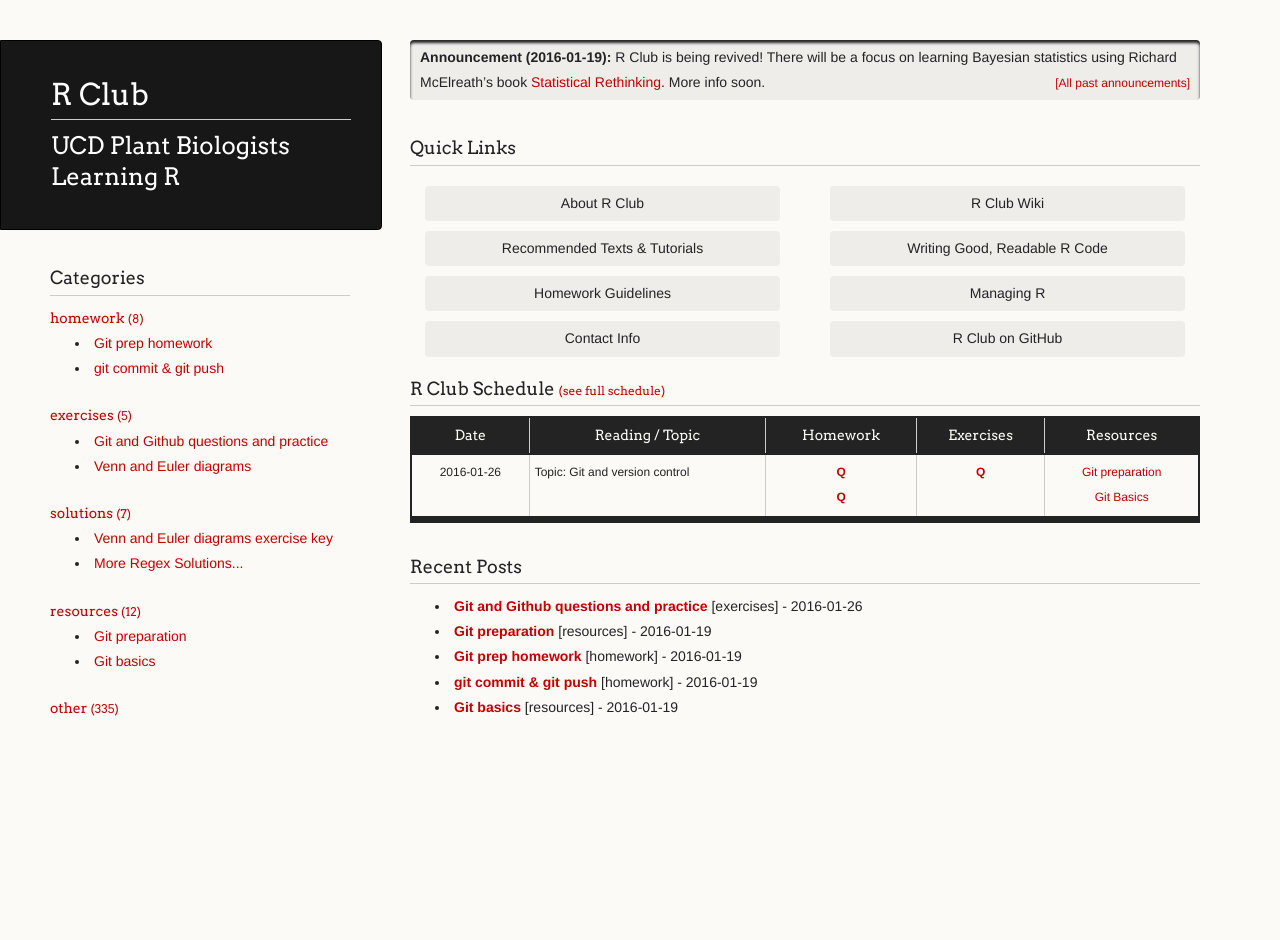
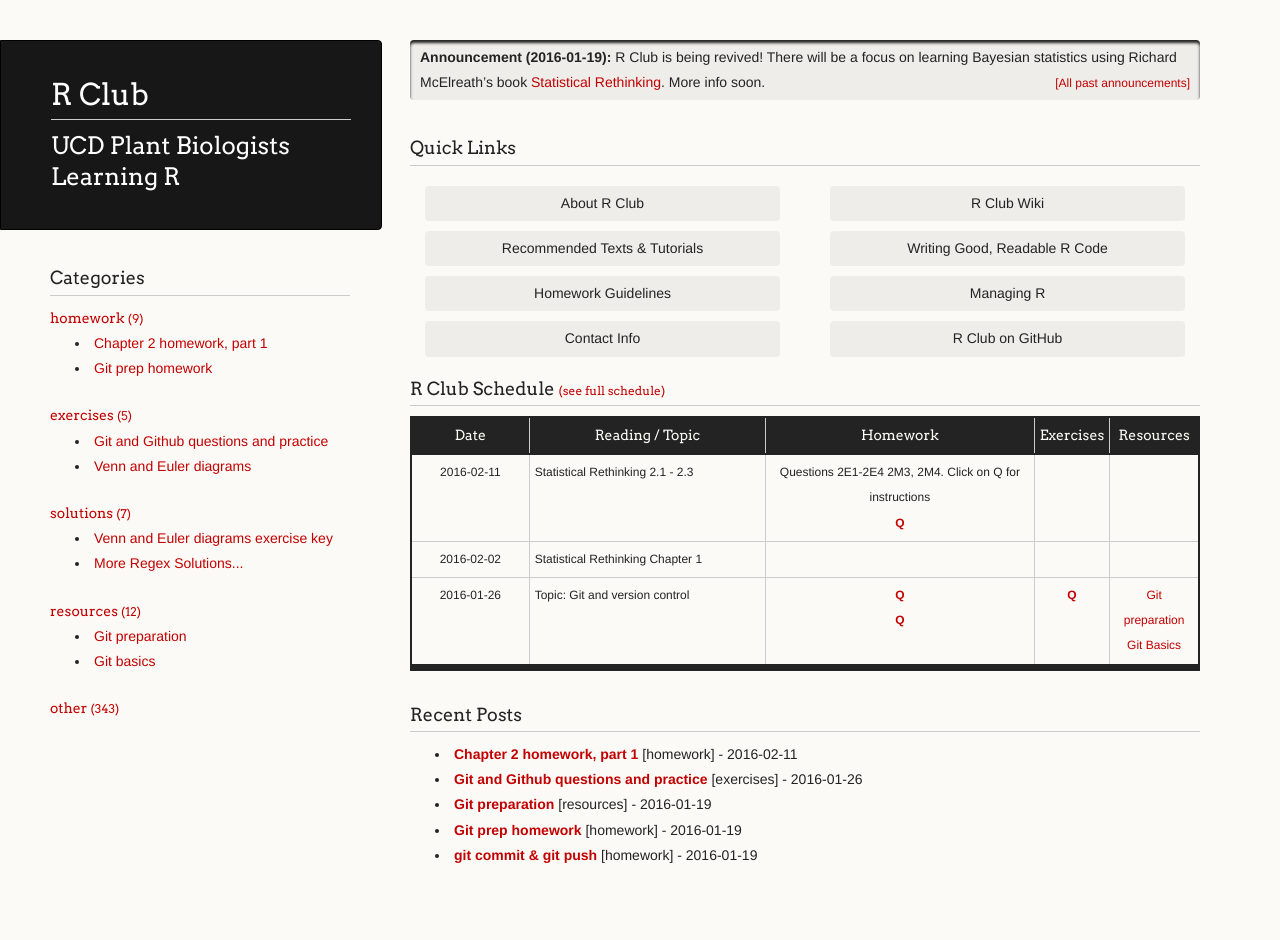
Before and after one commit to mfcovington/r_club, a Jekyll site: the page built from index.html, in a window 1280 px wide. Built offline with Jekyll 4.4.1, drawn with Linux system fonts in a browser that asks for light colours; Markdown is read by kramdown in place of the engine named in the settings; before the commit the page ends 900 px from its top, so only the background shows below that.

Commit message:
Add 2016-02-11 homework

````diff
--- a/_posts/2013-01-01-schedule.md
+++ b/_posts/2013-01-01-schedule.md
@@ -15,6 +15,47 @@ classes:
 
    reading:
     - title:
+      link:
+
+   homework:
+    - q:
+      a:
+
+   exercises:
+    - q:
+      a:
+
+   resources:
+    - title:
+      link:
+
+###
+
+ - classdate: 2016-02-11
+
+   reading:
+    - title: Statistical Rethinking 2.1 - 2.3
+      link:
+
+   homework:
+    - title: "Questions 2E1-2E4 2M3, 2M4.  Click on Q for instructions"
+    - q: 2016-02-11-chapter2-hw-a.md
+      a:
+
+   exercises:
+    - q:
+      a:
+
+   resources:
+    - title:
+      link:
+
+###
+
+ - classdate: 2016-02-02
+
+   reading:
+    - title: "Statistical Rethinking Chapter 1"
       link:
 
    homework:
@@ -54,6 +95,7 @@ classes:
       link:  2016-01-19-git-basics.md
 
 ###
+
  - classdate: 2013-05-16
 
    reading:
--- /dev/null
+++ b/_posts/2016-02-11-chapter2-hw-a.md
@@ -0,0 +1,36 @@
+---
+title:      Chapter 2 homework, part 1
+layout:     post
+categories: homework
+comments:   true
+duedate:    2016-02-11
+related:
+author:     Julin Maloof
+---
+
+__The assignment for this week is 2E1 - 2E4, 2M3, and 2M4 from chapter 2.__
+
+### Repository
+
+I have created a github repository for each of you to hold your R Club assignments.  It is named
+
+```
+Rclub-rethinking_FirstName.LastName
+```
+
+ (where your actual name is substituted).  Within that repository is a directory `Assignment_2016_02_11` and within that directory a template file `2016-02-11-assignment.md` for your answers.  Please enter your answers in the `2016-02-11-assignment.md`.
+
+### Markdown
+The file is a [markdown](https://daringfireball.net/projects/markdown/) file.  Markdown is a nice way to format text files and there are many tools for converting markdown text to nice PDFs or html.  Indeed this page (and the whole website) is written in markdown.  We will probably delve more into markdown in a subsequent class but if you want to learn more now, see [this quick tutorial](http://www.markdown-tutorial.com/)
+
+ You can edit the markdown file with any text editor, but if you use [Rstudio](https://www.rstudio.com/) then you can preview the formatted text (click on the "preview" button near the top of the editor).  Another nice option is to use a programmer's editor such as [atom](https://atom.io/) or [sublime text](https://www.sublimetext.com/3); with appropriate plugins these will do syntax highlighting for .md files.  Finally, there are many dedicated markdown editors such as [MacDown](http://macdown.uranusjr.com/) that will display an editor and a formatted text window at the same time.  __Whatever you do, DO NOT use a word processor, such as Word__
+
+### Getting and turning in the assignments
+
+ * Use your web browser to go to [GitHub](http://github.com)
+ * Look through your repositories to find your `Rclub-rethinking_FirstName.LastName` Repository
+ * Copy the ssh or html link for cloning it
+ * Go to whatever git application you are using (SourceTree or the Github app or command line) and clone the Repository
+ * Open the `2016-02-11-assignment.md` file in your favorite text editor (see above)
+ * Enter your answers
+ * Save, commit, and push as appropriate
````
